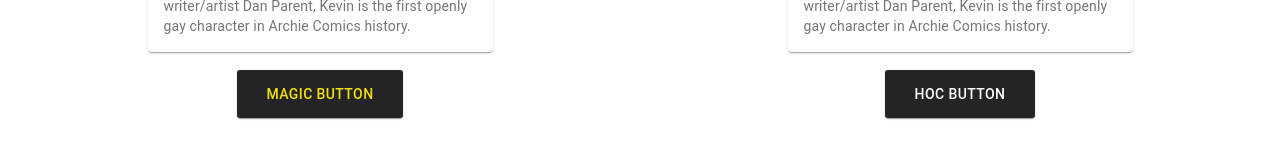
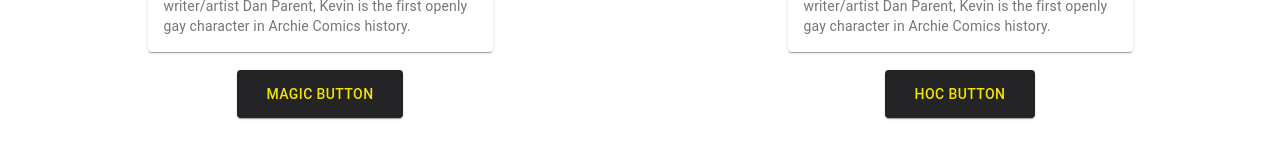
Before and after one commit to rtoddf/todds-react-funhouse, a React (Create React App) app: page / in a window 1280 px wide. Shown: the part 368-526 px from the top of the page. Built offline with nearby package versions, Linux system fonts and the light colour scheme.

Commit message:
playing around with customizing

```diff
--- a/src/Components/App.js
+++ b/src/Components/App.js
@@ -11,6 +11,9 @@ class App extends React.Component {
     let colors = {
       primary: "#242326",
       secondary: "#F2E205",
+      tertiary: "#F2B705",
+      quaternary: "#F2B705",
+      quinary: "#D96523"
     }
 
     return setThemeColors(colors);
--- a/src/Components/Buttons/ButtonClass.js
+++ b/src/Components/Buttons/ButtonClass.js
@@ -4,19 +4,8 @@ import Button from "@material-ui/core/Button";
 
 const styles = theme => ({
   button: {
-    height: 48,
-    padding: "0 30px",
-    // background: "linear-gradient(45deg,#2196f3 30%,#21cbf3 90%)",
-    backgroundColor: theme.palette.primary.main,
-    color: theme.palette.common.white,
-    border: 0,
-    borderRadius: 3,
-    // boxShadow: "0 3px 5px 2px rgba(255, 105, 135, .3)",
+    ...theme.button,
     boxShadow: theme.shadows[1],
-    "&:hover" : {
-      backgroundColor: theme.palette.tertiary.main,
-      color: theme.palette.primary.main,
-    }
   },
 });
 
--- a/src/Components/Buttons/ButtonFunctional.js
+++ b/src/Components/Buttons/ButtonFunctional.js
@@ -3,20 +3,13 @@ import { makeStyles } from '@material-ui/core/styles';
 import Button from '@material-ui/core/Button';
 
 const useStyles = makeStyles((theme) => ({
-    root: {
-        height: 48,
-        padding: '0 30px',
-        // background: 'linear-gradient(45deg, #FE6B8B 30%, #FF8E53 90%)',
-        backgroundColor: theme.palette.primary.main,
-        color: theme.palette.secondary.main,
-        border: 0,
-        borderRadius: 3,
-        // boxShadow: `0 3px 5px 2px ${theme.palette.primary.main}`,
+    button: {
+        ...theme.button,
         boxShadow: theme.shadows[1],
-    }
+    },
 }));
 
 export default function HookButton() {
     const classes = useStyles();
-    return <Button className={classes.root}>Magic Button</Button>
+    return <Button className={classes.button}>Magic Button</Button>
 }
--- a/src/Theme/index.js
+++ b/src/Theme/index.js
@@ -1,5 +1,82 @@
 import { createMuiTheme } from '@material-ui/core/styles';
 import { computeColors } from './helpers';
+
+let palette = { primary: {}, secondary: {}, tertiary: {}, quaternary: {}, quinary: {} }
+
+export function setThemeColors(colors) {
+
+    const primaryPalette = computeColors(colors.primary),
+        secondaryPalette = computeColors(colors.secondary),
+        teriaryPalette = computeColors(colors.secondary),
+        quaternaryPalette = computeColors(colors.secondary),
+        quinaryPalette = computeColors(colors.secondary);
+
+    palette.primary = Object.assign({}, ...primaryPalette.map((color) => {
+        return { [color.name]: color };
+    }));
+
+    palette.secondary = Object.assign({}, ...secondaryPalette.map((color) => {
+        return { [color.name]: color };
+    }));
+
+    palette.tertiary = Object.assign({}, ...teriaryPalette.map((color) => {
+        return { [color.name]: color };
+    }));
+
+    palette.quaternary = Object.assign({}, ...quaternaryPalette.map((color) => {
+        return { [color.name]: color };
+    }));
+
+    palette.quinary = Object.assign({}, ...quinaryPalette.map((color) => {
+        return { [color.name]: color };
+    }));
+
+    return palette;
+}
+
+export function createTheme(colors) {
+    const theme = createMuiTheme({
+        palette: {
+            primary: {
+                main: colors.primary[500].hex,
+            },
+            secondary: {
+                main: colors.secondary[500].hex,
+            },
+            tertiary: {
+                main: colors.tertiary[500].hex,
+            },
+            quaternary: {
+                main: colors.quaternary[500].hex,
+            },
+            quinary: {
+                main: colors.quinary[500].hex,
+            }
+        },
+        typography: {
+            h3: {
+                fontSize: "1.5rem",
+            }
+        },
+        button: {
+            height: 48,
+            padding: "0 30px",
+            backgroundColor: colors.primary[500].hex,
+            color: colors.secondary[500].hex,
+            border: 0,
+            boxShadow: "0 3px 5px 2px rgba(255, 105, 135, .3)",
+            "&:hover" : {
+                backgroundColor: colors.secondary[500].hex,
+                color: colors.primary[500].hex,
+            }
+        },
+    });
+    console.log("theme: ", theme);
+    console.log("compute: ", computeColors("#F2B705"));
+
+    return theme;
+}
+
 
 // https://material-ui.com/customization/default-theme/
 // const theme = createMuiTheme({
@@ -34,51 +111,3 @@ import { computeColors } from './helpers';
 // export default theme;
 
 // primary, secondary, tertiary, quaternary, quinary, senary, septenary, octonary, nonary, and denary. There's also a word for twelfth, duodenary
-
-let palette = { primary: {}, secondary: {} }
-
-export function setThemeColors(colors) {
-
-    const primaryPalette = computeColors(colors.primary);
-    const secondaryPalette = computeColors(colors.secondary);
-
-    palette.primary = Object.assign({}, ...primaryPalette.map((color) => {
-        return { [color.name]: color };
-    }));
-
-    palette.secondary = Object.assign({}, ...secondaryPalette.map((color) => {
-        return { [color.name]: color };
-    }));
-
-    return palette;
-}
-
-export function createTheme(colors) {
-    const theme = createMuiTheme({
-        palette: {
-            primary: {
-                main: colors.primary[500].hex
-            },
-            secondary: {
-                main: colors.secondary[500].hex
-            },
-            tertiary: {
-                main: "#F2B705"
-            },
-            quaternary: {
-                main: "#F2A20C"
-            },
-            quinary: {
-                main: "#D96523"
-            }
-        },
-        typography: {
-            h3: {
-                fontSize: "1.5rem",
-            }
-        },
-    });
-    console.log("theme: ", theme);
-
-    return theme;
-}
```
